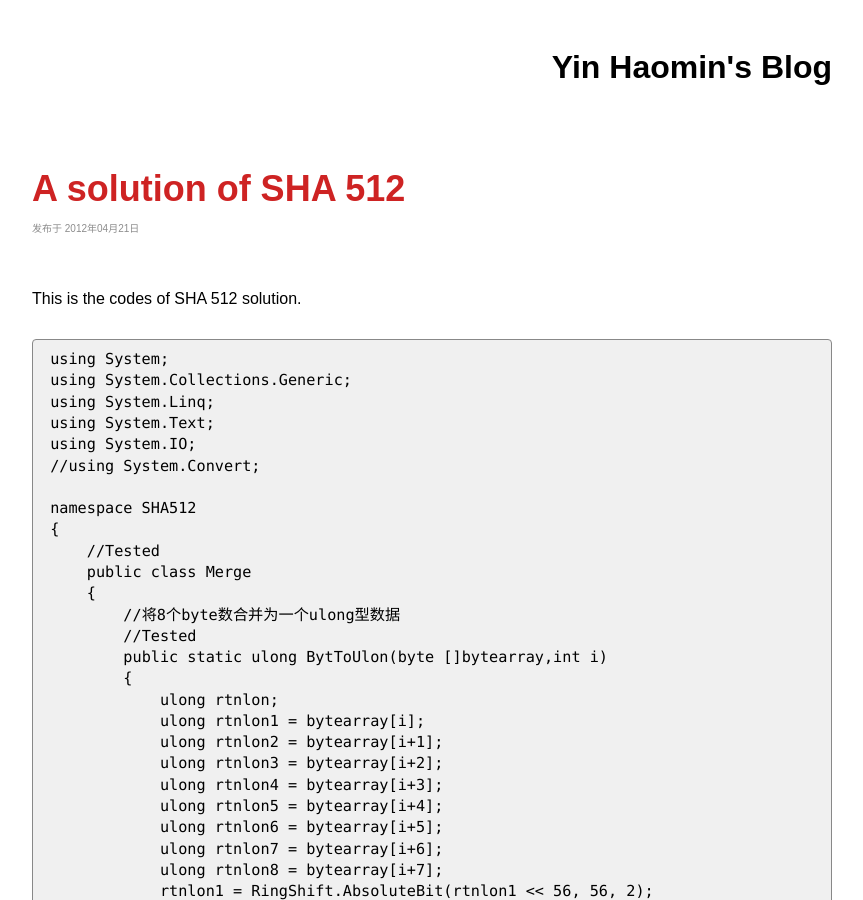
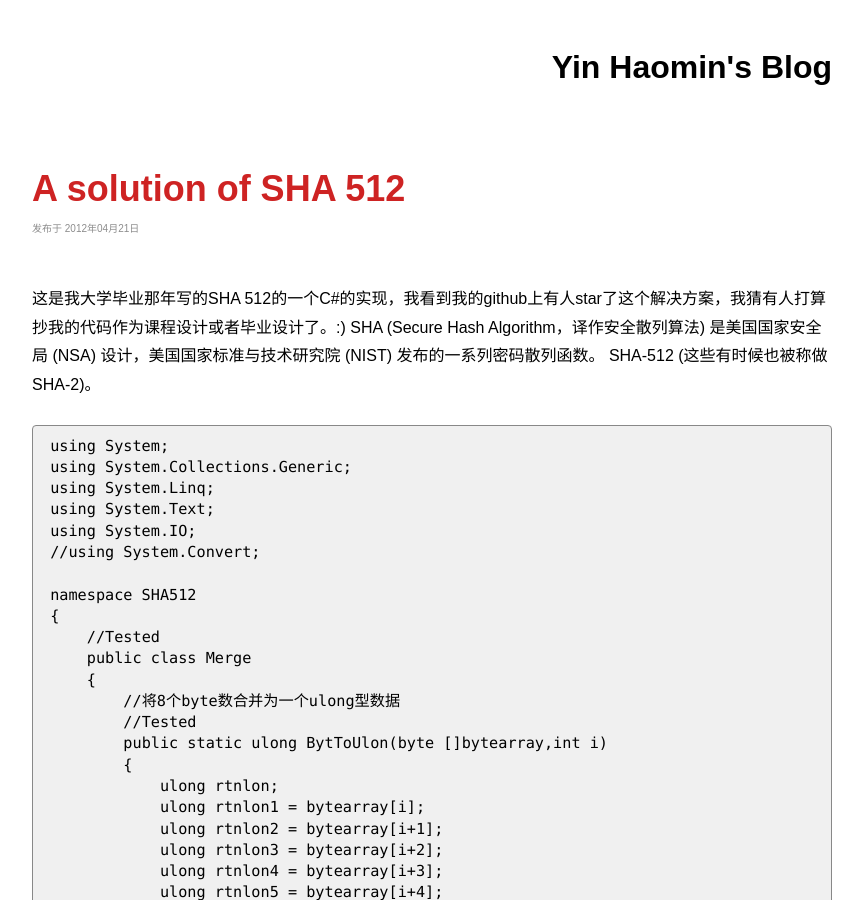
Before and after one commit to yinhaomin/yinhaomin.github.io, a Jekyll site: the page built from _posts/2012-04-21-A solution of SHA 512.md, in a window 1280 px wide and 900 px high. Shown: the whole window, without its empty margins (208-1071 px from the left). Built offline with Jekyll 4.4.1, drawn with Linux system fonts in a browser that asks for light colours; comment, search, counter and statistics services are not loaded.

Commit message:
Update 2012-04-21-A solution of SHA 512.md

````diff
--- a/_posts/2012-04-21-A solution of SHA 512.md
+++ b/_posts/2012-04-21-A solution of SHA 512.md
@@ -5,7 +5,9 @@ comments: true
 keywords: SHA 512
 ---
 
-This is the codes of SHA 512 solution.
+这是我大学毕业那年写的SHA 512的一个C#的实现，我看到我的github上有人star了这个解决方案，我猜有人打算抄我的代码作为课程设计或者毕业设计了。:)
+SHA (Secure Hash Algorithm，译作安全散列算法) 是美国国家安全局 (NSA) 设计，美国国家标准与技术研究院 (NIST) 发布的一系列密码散列函数。
+SHA-512 (这些有时候也被称做 SHA-2)。
 
 ```
 ﻿using System;
````
